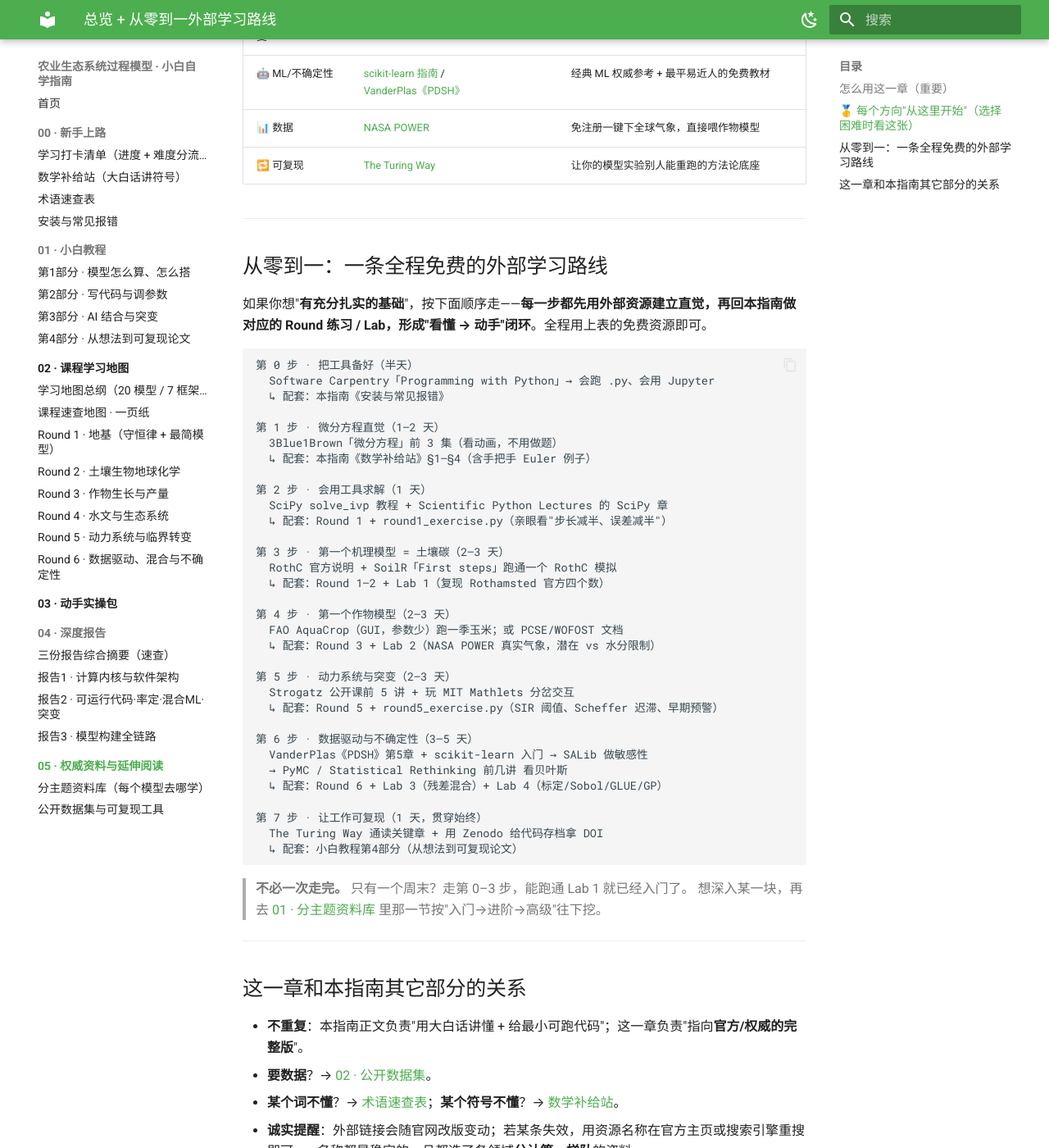
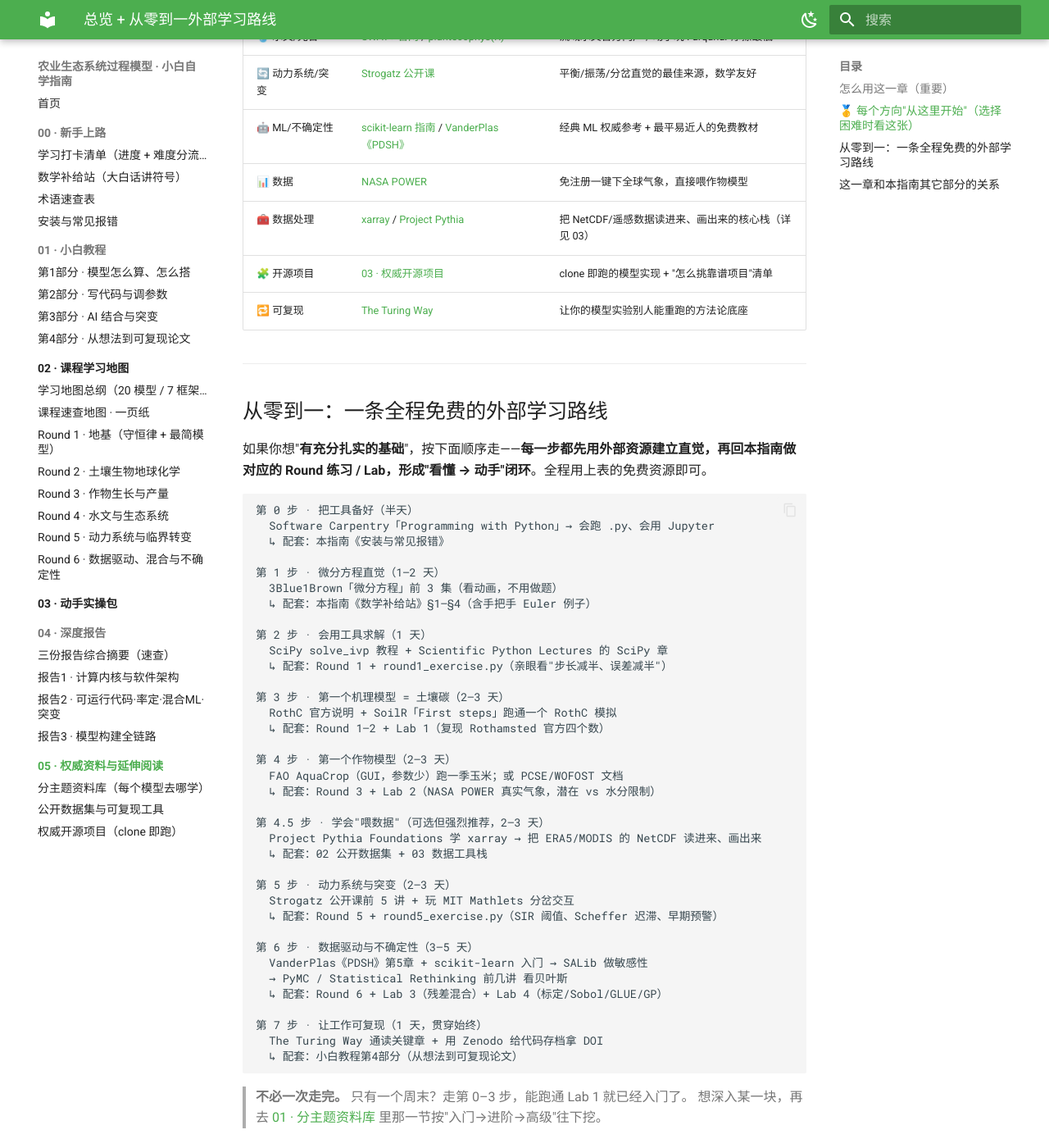
Before and after one commit to FKNLEDGE/mechanic-models, an MkDocs documentation site: the page built from docs/05_权威资料与延伸阅读/README.md, in a window 1280 px wide and 1400 px high, scrolled down 1457 px. Shown: the whole window at 82% size. Built offline with MkDocs 1.6.1 and Material for MkDocs 9.7.7, drawn with Linux system fonts in a browser that asks for light colours; some of the changed text lies outside the part shown.

Commit message:
05 资料库扩充：新增「权威开源项目」+ 补经典教材/课程
- 新增 03_权威开源项目.md：开篇如何判断一个开源项目靠不靠谱小白清单(6 信号)；
  开源参考实现(AquaCrop-OSPy/PCSE/DSSAT-CSM/ApsimX/SticsRPacks/BioCro/SoilR/SWAT+/pastas/plantecophys 等，
  附 GitHub star 与维护状态)、数据工具栈(xarray/rioxarray/dask/Cartopy)、教学平台(Project Pythia/Pangeo)、
  基准评测(ILAMB/ESMValTool)、地表过程社区(Landlab/FloPy/CSDMS/HydroShare)
- 01 补经典(多含免费版)：Bolker《Ecological Models and Data in R》、Stevens《Primer of Ecology with R》、
  Soetaert《Solving DEs in R》、Think Bayes、Bayesian Methods for Hackers、SciML、Ellner&Guckenheimer/Edelstein-Keshet；
  Purdue 计算水文、UChicago 用 Python 搭模型 两门公开课
- 总览加'数据处理'🥇入口 + '第4.5步:学会喂数据'学习路线；README/index/mkdocs 接入 03
- 项目 star/活跃度经 GitHub API 实时核实；mkdocs build 通过、无失效内链

https://claude.ai/code/session_013F5J5U7h2P4iDVfSRRw8Jd

```diff
--- a/docs/05_权威资料与延伸阅读/README.md
+++ b/docs/05_权威资料与延伸阅读/README.md
@@ -6,13 +6,14 @@
 >
 > 这里**只收第一梯队**：各模型官方主页/文档、领域公认教材、知名学者公开课、官方代码包、权威机构数据集。
 
-本章三个文件：
+本章四个文件：
 
 | 文件 | 内容 |
 |---|---|
 | **本页（总览）** | 怎么用 · 🥇 每个方向"从这里开始" · **从零到一的外部学习路线** |
 | [01 · 分主题资料库](01_分主题资料库.md) | 按 6 大主题(数学地基/土壤碳/作物/水文光合/动力系统/ML-不确定性)，每个模型指向官方与经典资料 |
 | [02 · 公开数据集与可复现工具](02_公开数据集与可复现工具.md) | 喂给模型的气象/土壤/通量/产量数据 + 让结果可复现的工具链 |
+| [03 · 权威开源项目](03_权威开源项目.md) | 能 clone 即跑的模型实现 + 数据工具栈 + **"怎么判断项目靠不靠谱"小白清单** |
 
 ---
 
@@ -41,6 +42,8 @@
 | 🔄 动力系统/突变 | [Strogatz 公开课](https://www.youtube.com/playlist?list=PLbN57C5Zdl6j_qJA-pARJnKsmROzPnO9V) | 平衡/振荡/分岔直觉的最佳来源，数学友好 |
 | 🤖 ML/不确定性 | [scikit-learn 指南](https://scikit-learn.org/stable/user_guide.html) / [VanderPlas《PDSH》](https://jakevdp.github.io/PythonDataScienceHandbook/) | 经典 ML 权威参考 + 最平易近人的免费教材 |
 | 📊 数据 | [NASA POWER](https://power.larc.nasa.gov/data-access-viewer/) | 免注册一键下全球气象，直接喂作物模型 |
+| 🧰 数据处理 | [xarray](https://github.com/pydata/xarray) / [Project Pythia](https://foundations.projectpythia.org/) | 把 NetCDF/遥感数据读进来、画出来的核心栈（详见 03） |
+| 🧩 开源项目 | [03 · 权威开源项目](03_权威开源项目.md) | clone 即跑的模型实现 + "怎么挑靠谱项目"清单 |
 | 🔁 可复现 | [The Turing Way](https://book.the-turing-way.org/) | 让你的模型实验别人能重跑的方法论底座 |
 
 ---
@@ -71,6 +74,10 @@ Round 练习 / Lab，形成"看懂 → 动手"闭环**。全程用上表的免
   FAO AquaCrop（GUI，参数少）跑一季玉米；或 PCSE/WOFOST 文档
   ↳ 配套：Round 3 + Lab 2（NASA POWER 真实气象，潜在 vs 水分限制）
 
+第 4.5 步 · 学会"喂数据"（可选但强烈推荐，2–3 天）
+  Project Pythia Foundations 学 xarray → 把 ERA5/MODIS 的 NetCDF 读进来、画出来
+  ↳ 配套：02 公开数据集 + 03 数据工具栈
+
 第 5 步 · 动力系统与突变（2–3 天）
   Strogatz 公开课前 5 讲 + 玩 MIT Mathlets 分岔交互
   ↳ 配套：Round 5 + round5_exercise.py（SIR 阈值、Scheffer 迟滞、早期预警）
@@ -94,6 +101,7 @@ Round 练习 / Lab，形成"看懂 → 动手"闭环**。全程用上表的免
 
 - **不重复**：本指南正文负责"用大白话讲懂 + 给最小可跑代码"；这一章负责"指向**官方/权威的完整版**"。
 - **要数据**？→ [02 · 公开数据集](02_公开数据集与可复现工具.md)。
+- **想要能 clone 即跑的开源项目 / 代码**？→ [03 · 权威开源项目](03_权威开源项目.md)（含"怎么判断一个开源项目靠不靠谱"小白清单）。
 - **某个词不懂**？→ [术语速查表](../00_新手上路/术语表.md)；**某个符号不懂**？→ [数学补给站](../00_新手上路/数学补给站.md)。
 - **诚实提醒**：外部链接会随官网改版变动；若某条失效，用资源名称在官方主页或搜索引擎重搜即可——
   名称都是稳定的，且都选了各领域**公认第一梯队**的资料。
--- a/mkdocs.yml
+++ b/mkdocs.yml
@@ -78,3 +78,4 @@ nav:
       - 总览 + 从零到一外部学习路线: 05_权威资料与延伸阅读/README.md
       - 分主题资料库（每个模型去哪学）: 05_权威资料与延伸阅读/01_分主题资料库.md
       - 公开数据集与可复现工具: 05_权威资料与延伸阅读/02_公开数据集与可复现工具.md
+      - 权威开源项目（clone 即跑）: 05_权威资料与延伸阅读/03_权威开源项目.md
```
Also changed, not shown: README.md (+1 -0 lines), docs/05_权威资料与延伸阅读/01_分主题资料库.md (+9 -0 lines), docs/05_权威资料与延伸阅读/03_权威开源项目.md (added, +125 -0 lines), docs/index.md (+1 -0 lines).
